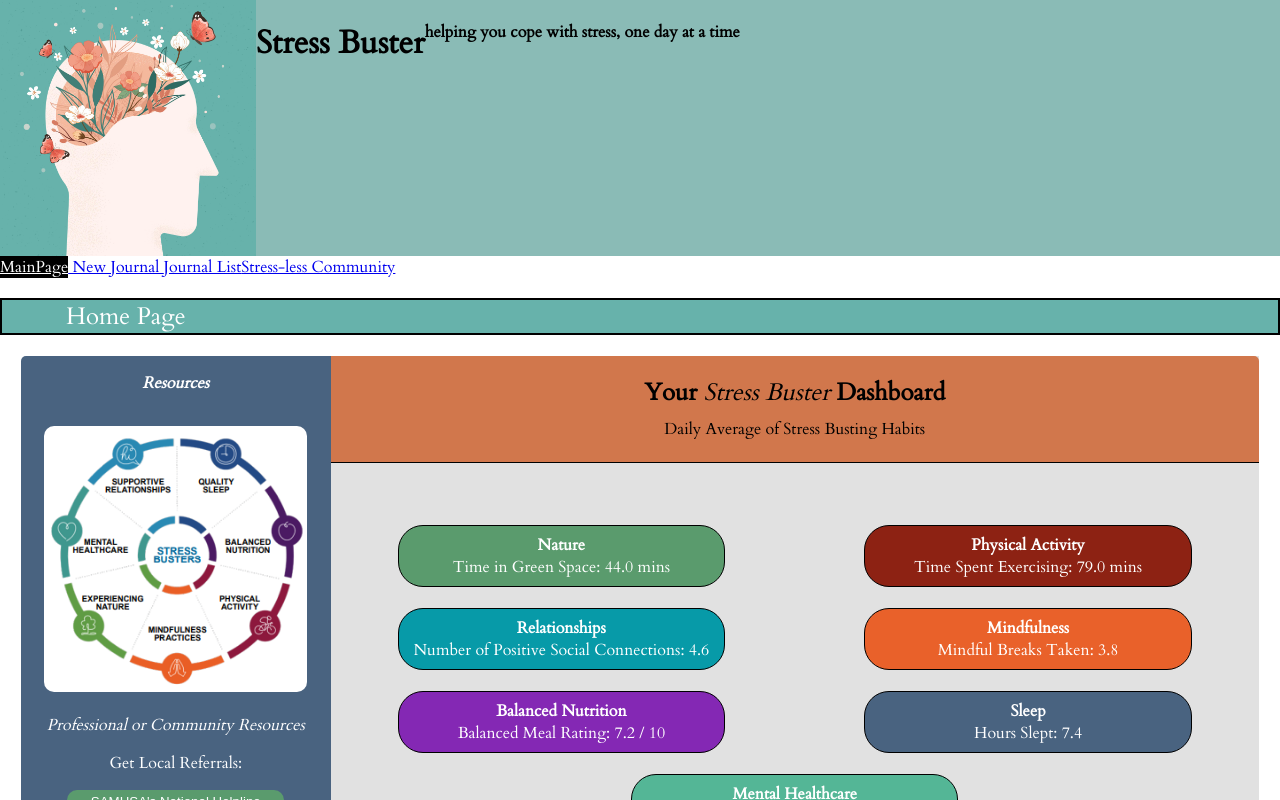
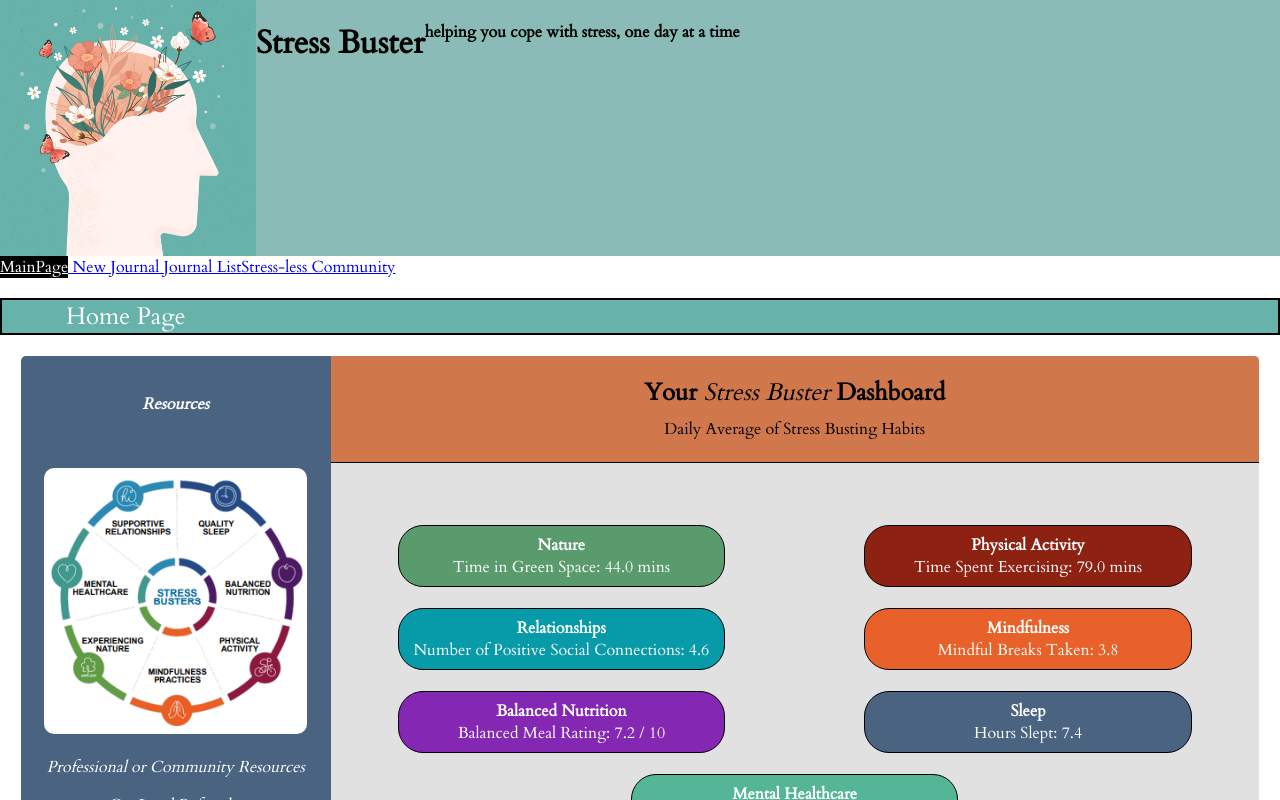
Before and after one commit to timmyyan-git/stress-buster-health-journal, a React (Create React App) app in the folder project/: page / in a window 1280 px wide. Shown: the top 800 px of the page. Built offline with nearby package versions, Linux system fonts and the light colour scheme; no server answers; data requests are answered from the project's data file.

Commit message:
fixed resource section flex

```diff
--- a/project/src/Resources.js
+++ b/project/src/Resources.js
@@ -5,7 +5,7 @@ function Resources (){
     return (
         <div>
 
-            <b><em>Resources</em></b>
+            <h4><b><em>Resources</em></b></h4>
 
 
             <a href="https://www.acesaware.org/wp-content/uploads/2020/12/Roadmap-For-Resilience_CA-Surgeon-Generals-Report-on-ACEs-Toxic-Stress-and-Health.pdf"
--- a/project/src/index.css
+++ b/project/src/index.css
@@ -57,6 +57,8 @@ h2 {
 
 .resources-section {
   text-align: center;
+  display: flex;
+  flex-direction: column;
   border-top-left-radius: 5px;
   border-bottom-left-radius: 5px;
   min-width: 25%;
```
